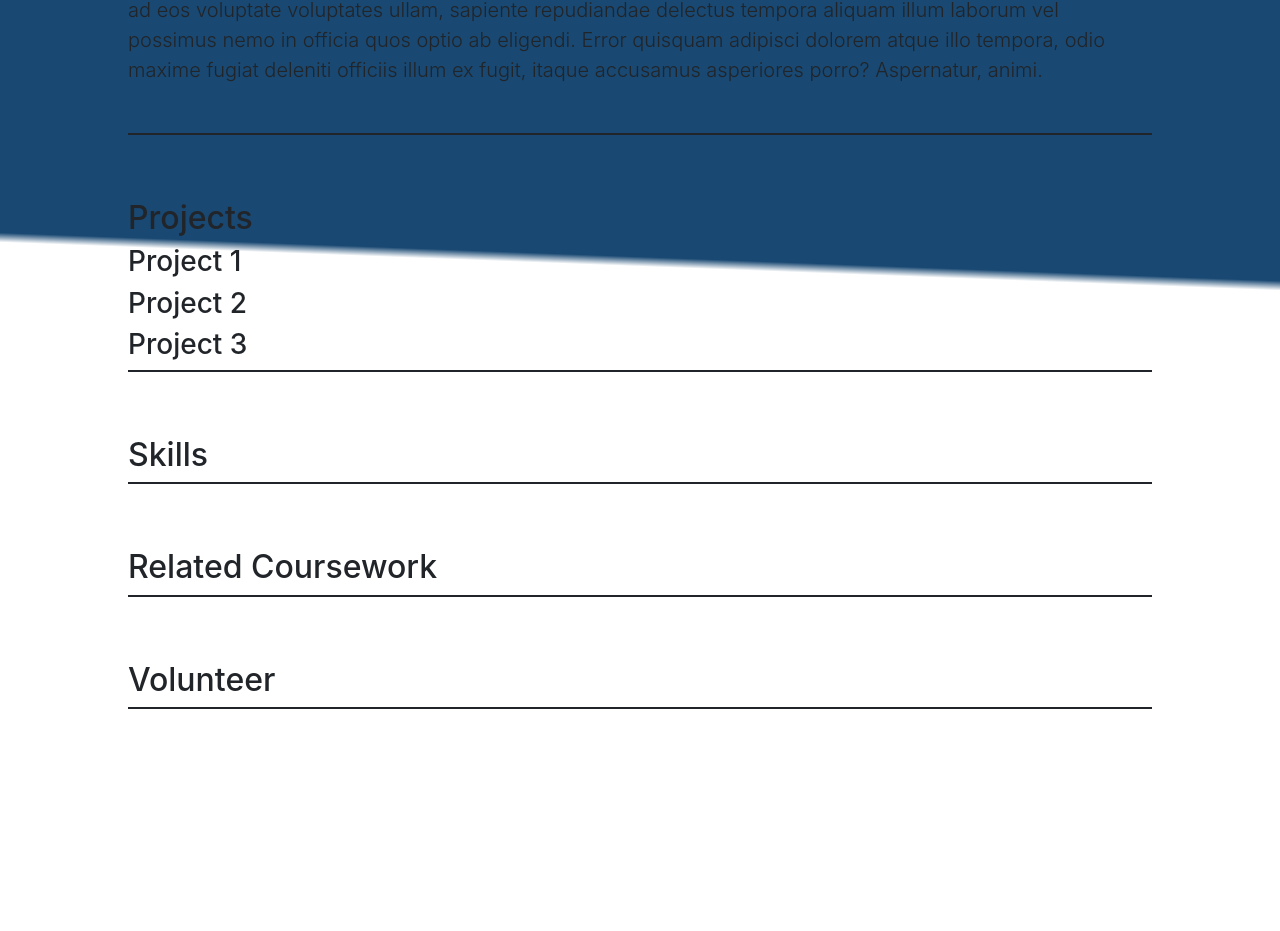
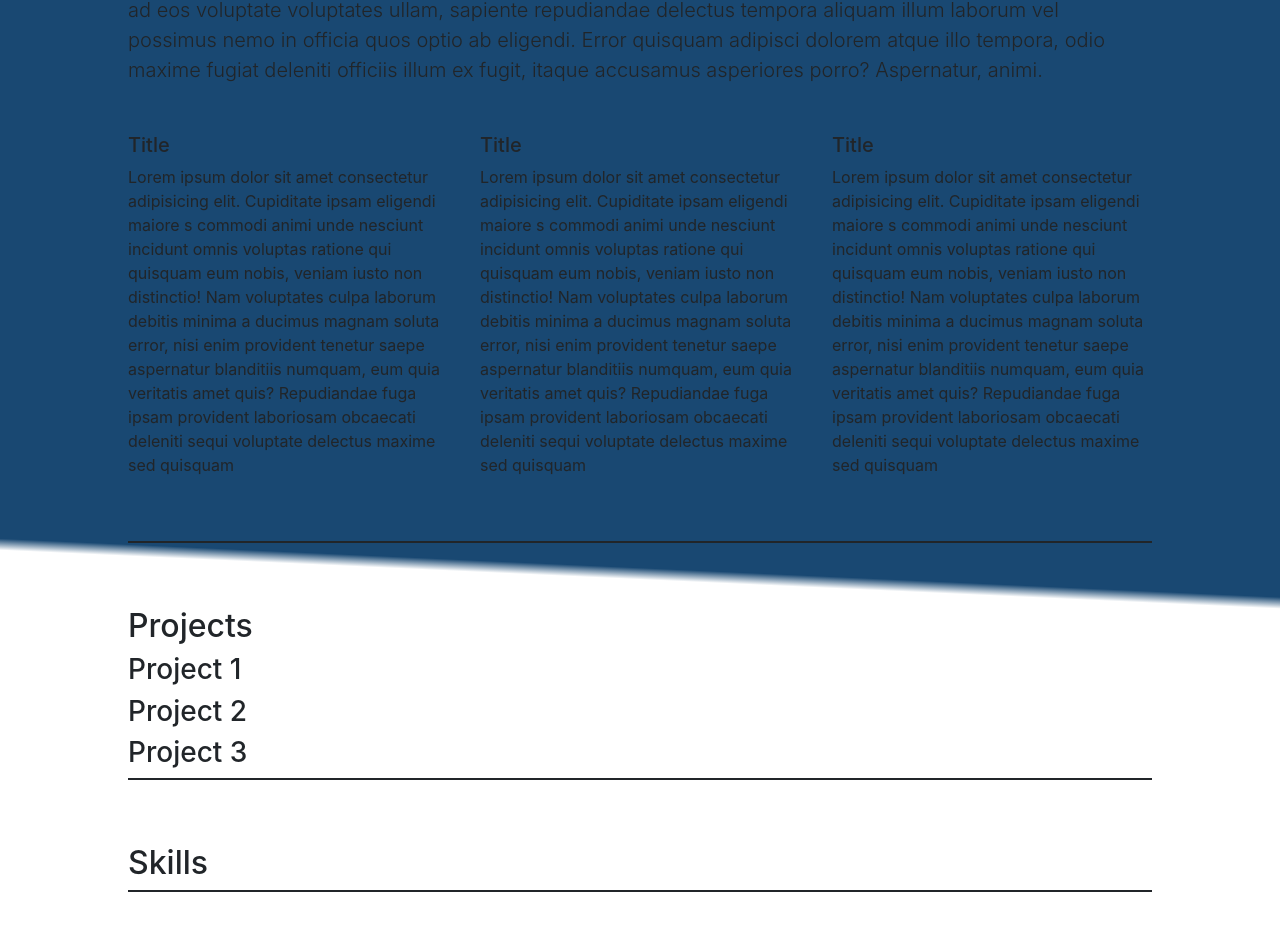
Before and after one commit to jesus-r-mendoza/Portfolio, a React (Create React App) app: page / in a window 1280 px wide. Shown: the part 1194-2125 px from the top of the page. Before the commit the page ends 1903 px from the top, so only its background shows below. Built offline with nearby package versions, Linux system fonts and the light colour scheme.

Commit message:
added skeleton for columns of summaries

```diff
--- a/src/components/sections/experience/ExperienceSection.js
+++ b/src/components/sections/experience/ExperienceSection.js
@@ -1,5 +1,6 @@
 import React from 'react';
 import Overview from './Overview';
+import Summaries from './Summaries';
 
 class ExperienceSection extends React.Component {
 
@@ -8,6 +9,7 @@ class ExperienceSection extends React.Component {
             <div id="experience" className="section">
                 <h2>Academic Internship</h2>
                 <Overview />
+                <Summaries />
             </div>
         )
     }
--- /dev/null
+++ b/src/components/sections/experience/Summaries.js
@@ -0,0 +1,43 @@
+import React from 'react'
+
+function Summaries() {
+    return (
+        <div className="d-flex justify-content-between flex-wrap my-5">
+            <div className="summary">
+                <h5>Title</h5>
+                <p>
+                    Lorem ipsum dolor sit amet consectetur adipisicing elit. Cupiditate ipsam eligendi maiore
+                    s commodi animi unde nesciunt incidunt omnis voluptas ratione qui quisquam eum
+                    nobis, veniam iusto non distinctio! Nam voluptates culpa laborum debitis minima a
+                    ducimus magnam soluta error, nisi enim provident tenetur saepe aspernatur
+                    blanditiis numquam, eum quia veritatis amet quis? Repudiandae fuga ipsam provident
+                    laboriosam obcaecati deleniti sequi voluptate delectus maxime sed quisquam
+                </p>
+            </div>
+            <div className="summary">
+                <h5>Title</h5>
+                <p>
+                    Lorem ipsum dolor sit amet consectetur adipisicing elit. Cupiditate ipsam eligendi maiore
+                    s commodi animi unde nesciunt incidunt omnis voluptas ratione qui quisquam eum
+                    nobis, veniam iusto non distinctio! Nam voluptates culpa laborum debitis minima a
+                    ducimus magnam soluta error, nisi enim provident tenetur saepe aspernatur
+                    blanditiis numquam, eum quia veritatis amet quis? Repudiandae fuga ipsam provident
+                    laboriosam obcaecati deleniti sequi voluptate delectus maxime sed quisquam
+                </p>
+            </div>
+            <div className="summary">
+                <h5>Title</h5>
+                <p>
+                    Lorem ipsum dolor sit amet consectetur adipisicing elit. Cupiditate ipsam eligendi maiore
+                    s commodi animi unde nesciunt incidunt omnis voluptas ratione qui quisquam eum
+                    nobis, veniam iusto non distinctio! Nam voluptates culpa laborum debitis minima a
+                    ducimus magnam soluta error, nisi enim provident tenetur saepe aspernatur
+                    blanditiis numquam, eum quia veritatis amet quis? Repudiandae fuga ipsam provident
+                    laboriosam obcaecati deleniti sequi voluptate delectus maxime sed quisquam
+                </p>
+            </div>
+        </div>
+    )
+}
+
+export default Summaries;
--- a/src/index.css
+++ b/src/index.css
@@ -28,6 +28,10 @@ code {
   width: 80%;
 }
 
+.summary {
+  width: 20em;
+}
+
 #img {
   width: 230px;
   height: 250px;
```
